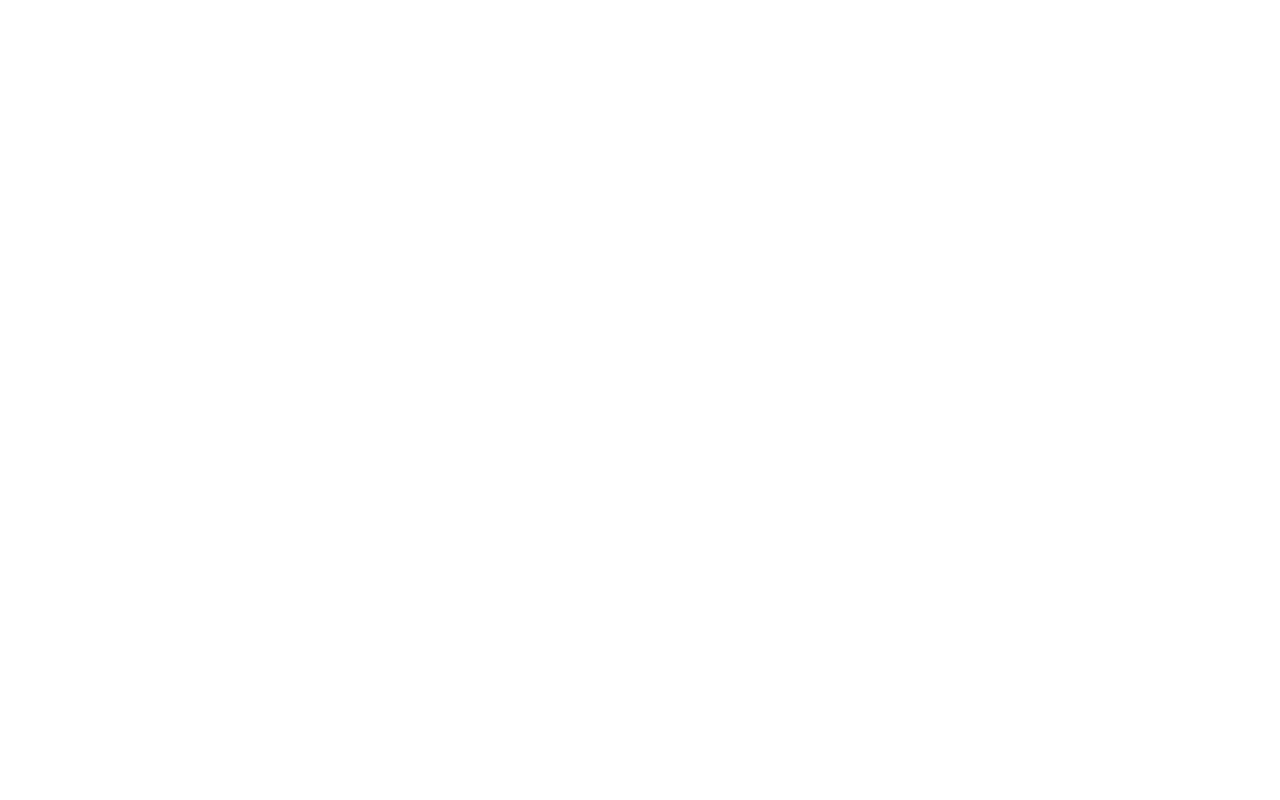
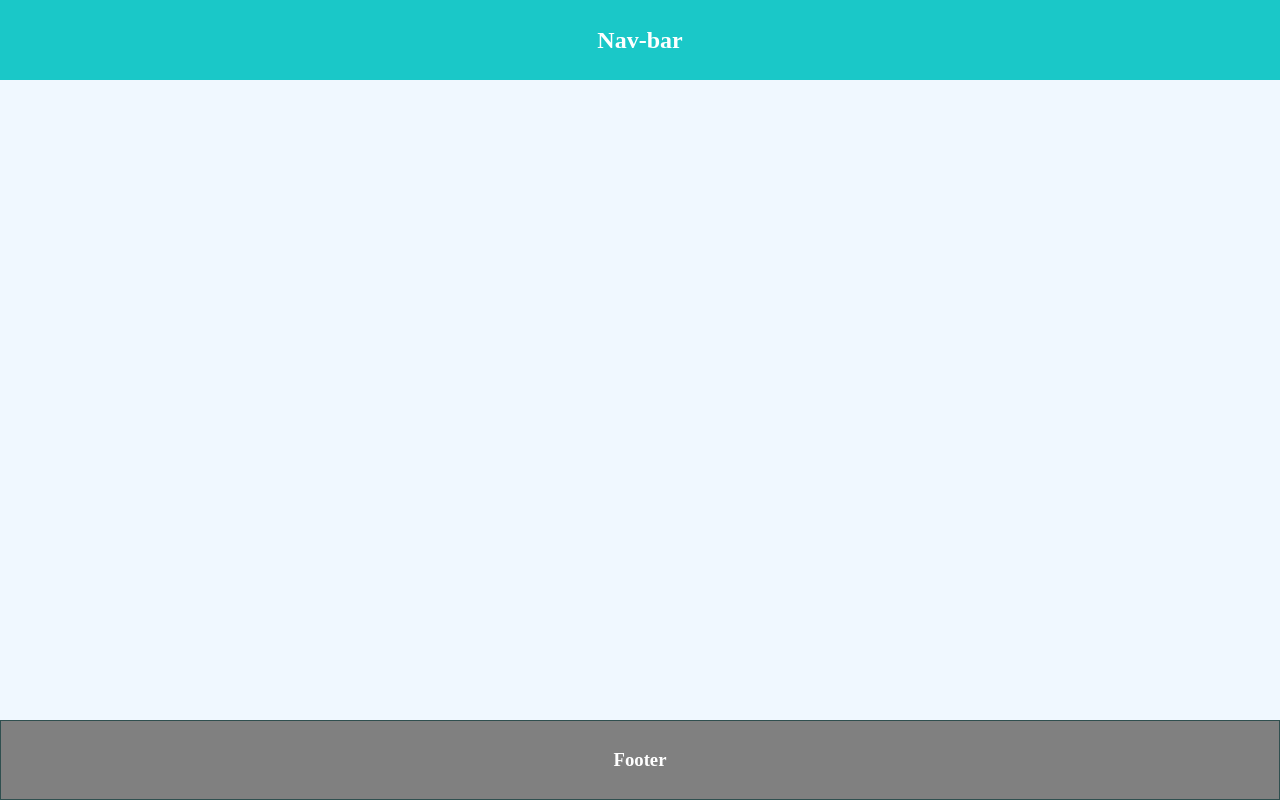
Before and after one commit to Kashaf-Shahraaz/conflict_practice, a plain HTML site: page index.html in a window 1280 px wide. Drawn offline with Linux system fonts and the light colour scheme.

Commit message:
changes in nav and footer

```diff
--- a/index.html
+++ b/index.html
@@ -7,9 +7,14 @@
     <link rel="stylesheet" href="style.css">
 </head>
 <body>
-    <nav></nav>
+    <nav>
+        <h1>Nav-bar</h1>
+    </nav>
 
+    <main></main>
 
-<footer></footer>
+<footer>
+    <h3>Footer</h3>
+</footer>
 </body>
 </html>
--- a/style.css
+++ b/style.css
@@ -7,13 +7,27 @@
 body{
     height: 100vh;
     width: 100vw;
-    display: flex;
+    color: white;
+
 }
 nav{
-    background-color: darkslategrey;
+    background-color: rgb(26, 200, 200);
     height: 10%;
+    display: flex;
+    justify-content: center;
+    align-items: center;
 }
+main{
+    height: 80%;
+    background-color: aliceblue;
+}
+
 footer{
     background-color: gray;
+    border: 1px solid darkslategray;
     height: 10%;
+    display: flex;
+    justify-content: center;
+    align-items: center;
+
 }
```
